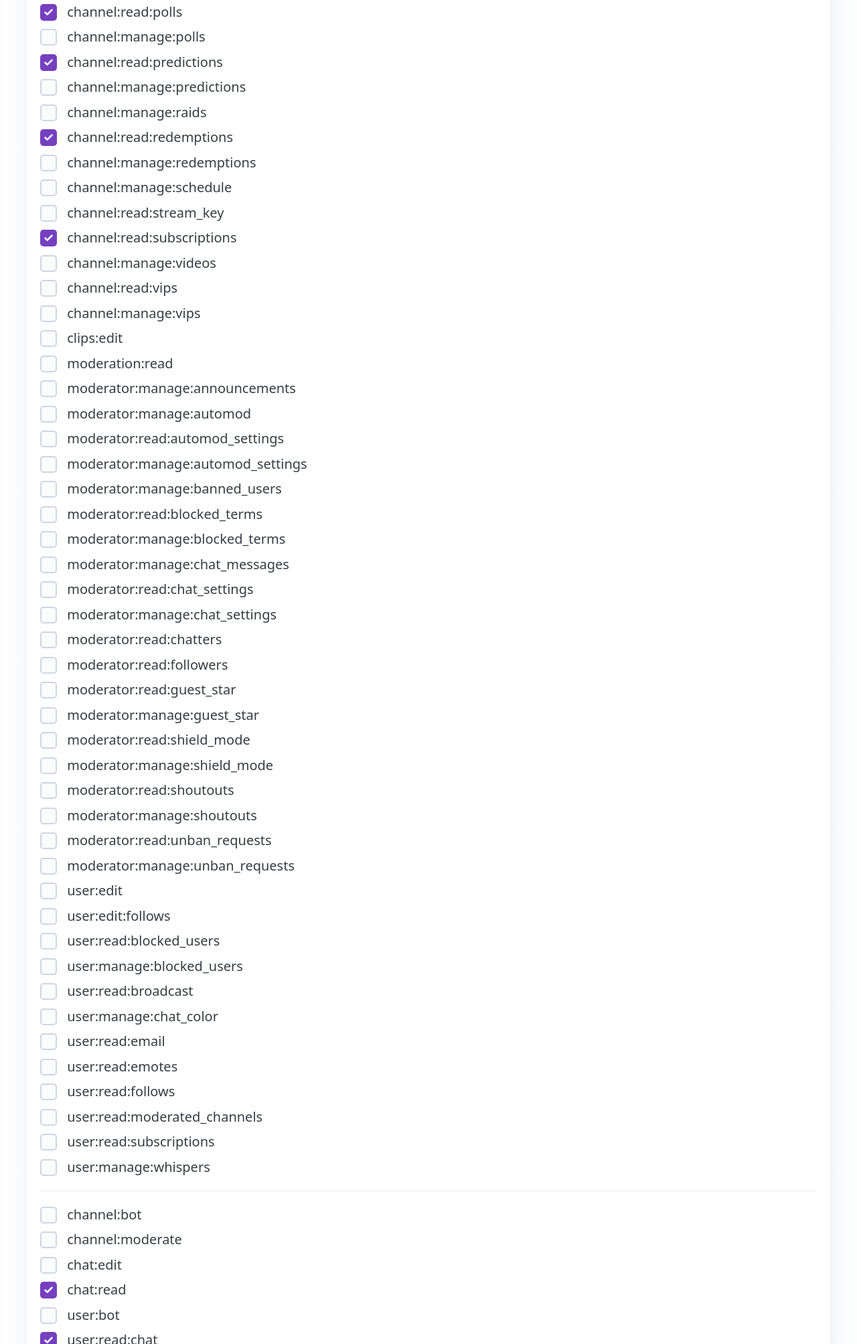
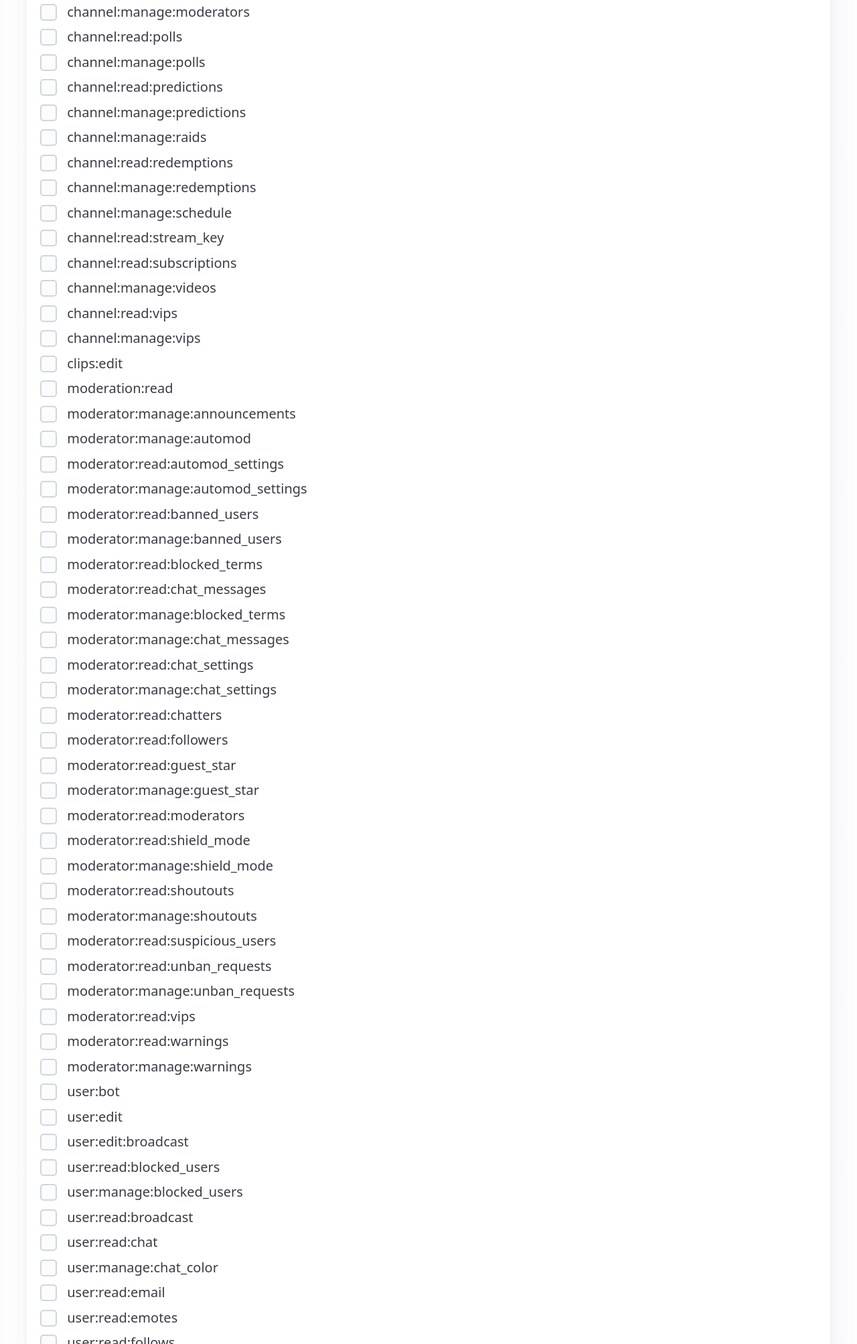
Before and after one commit to declider/twitch-auth, a plain HTML site: page index.html in a window 1280 px wide. Shown: the part 793-2800 px from the top of the page at 67% size. Drawn offline with Linux system fonts and the light colour scheme.

Commit message:
Update index.html

```diff
--- a/index.html
+++ b/index.html
@@ -25,6 +25,10 @@
 				<label>
 					<input type="checkbox" id="bits:read" class="scope">
 					bits:read
+				</label>
+				<label>
+					<input type="checkbox" id="channel:bot" class="scope">
+					channel:bot
 				</label>
 				<label>
 					<input type="checkbox" id="channel:manage:ads" class="scope">
@@ -55,7 +59,7 @@
 					channel:manage:extensions
 				</label>
 				<label>
-                    <input type="checkbox" id="channel:read:goals" class="scope" checked>
+					<input type="checkbox" id="channel:read:goals" class="scope">
 					channel:read:goals
 				</label>
 				<label>
@@ -75,7 +79,7 @@
 					channel:manage:moderators
 				</label>
 				<label>
-                    <input type="checkbox" id="channel:read:polls" class="scope" checked>
+					<input type="checkbox" id="channel:read:polls" class="scope">
 					channel:read:polls
 				</label>
 				<label>
@@ -83,7 +87,7 @@
 					channel:manage:polls
 				</label>
 				<label>
-                    <input type="checkbox" id="channel:read:predictions" class="scope" checked>
+					<input type="checkbox" id="channel:read:predictions" class="scope">
 					channel:read:predictions
 				</label>
 				<label>
@@ -95,7 +99,7 @@
 					channel:manage:raids
 				</label>
 				<label>
-                    <input type="checkbox" id="channel:read:redemptions" class="scope" checked>
+					<input type="checkbox" id="channel:read:redemptions" class="scope">
 					channel:read:redemptions
 				</label>
 				<label>
@@ -111,7 +115,7 @@
 					channel:read:stream_key
 				</label>
 				<label>
-                    <input type="checkbox" id="channel:read:subscriptions" class="scope" checked>
+					<input type="checkbox" id="channel:read:subscriptions" class="scope">
 					channel:read:subscriptions
 				</label>
 				<label>
@@ -151,12 +155,20 @@
 					moderator:manage:automod_settings
 				</label>
 				<label>
+					<input type="checkbox" id="moderator:read:banned_users" class="scope">
+					moderator:read:banned_users
+				</label>
+				<label>
 					<input type="checkbox" id="moderator:manage:banned_users" class="scope">
 					moderator:manage:banned_users
 				</label>
 				<label>
 					<input type="checkbox" id="moderator:read:blocked_terms" class="scope">
 					moderator:read:blocked_terms
+				</label>
+				<label>
+					<input type="checkbox" id="moderator:read:chat_messages" class="scope">
+					moderator:read:chat_messages
 				</label>
 				<label>
 					<input type="checkbox" id="moderator:manage:blocked_terms" class="scope">
@@ -191,6 +203,10 @@
 					moderator:manage:guest_star
 				</label>
 				<label>
+					<input type="checkbox" id="moderator:read:moderators" class="scope">
+					moderator:read:moderators
+				</label>
+				<label>
 					<input type="checkbox" id="moderator:read:shield_mode" class="scope">
 					moderator:read:shield_mode
 				</label>
@@ -207,6 +223,10 @@
 					moderator:manage:shoutouts
 				</label>
 				<label>
+					<input type="checkbox" id="moderator:read:suspicious_users" class="scope">
+					moderator:read:suspicious_users
+				</label>
+				<label>
 					<input type="checkbox" id="moderator:read:unban_requests" class="scope">
 					moderator:read:unban_requests
 				</label>
@@ -215,12 +235,28 @@
 					moderator:manage:unban_requests
 				</label>
 				<label>
+					<input type="checkbox" id="moderator:read:vips" class="scope">
+					moderator:read:vips
+				</label>
+				<label>
+					<input type="checkbox" id="moderator:read:warnings" class="scope">
+					moderator:read:warnings
+				</label>
+				<label>
+					<input type="checkbox" id="moderator:manage:warnings" class="scope">
+					moderator:manage:warnings
+				</label>
+				<label>
+					<input type="checkbox" id="user:bot" class="scope">
+					user:bot
+				</label>
+				<label>
 					<input type="checkbox" id="user:edit" class="scope">
 					user:edit
 				</label>
 				<label>
-                    <input type="checkbox" id="user:edit:follows" class="scope">
-                    user:edit:follows
+					<input type="checkbox" id="user:edit:broadcast" class="scope">
+					user:edit:broadcast
 				</label>
 				<label>
 					<input type="checkbox" id="user:read:blocked_users" class="scope">
@@ -233,6 +269,10 @@
 				<label>
 					<input type="checkbox" id="user:read:broadcast" class="scope">
 					user:read:broadcast
+				</label>
+				<label>
+					<input type="checkbox" id="user:read:chat" class="scope">
+					user:read:chat
 				</label>
 				<label>
 					<input type="checkbox" id="user:manage:chat_color" class="scope">
@@ -259,45 +299,28 @@
 					user:read:subscriptions
 				</label>
 				<label>
+					<input type="checkbox" id="user:read:whispers" class="scope">
+					user:read:whispers
+				</label>
+				<label>
 					<input type="checkbox" id="user:manage:whispers" class="scope">
 					user:manage:whispers
 				</label>
-                <hr>
 				<label>
-                    <input type="checkbox" id="channel:bot" class="scope">
-                    channel:bot
-                </label>
-                <label>
-                    <input type="checkbox" id="channel:moderate" class="scope">
-                    channel:moderate
+					<input type="checkbox" id="user:write:chat" class="scope">
+					user:write:chat
 				</label>
 				<label>
 					<input type="checkbox" id="chat:edit" class="scope">
 					chat:edit
 				</label>
 				<label>
-                    <input type="checkbox" id="chat:read" class="scope" checked>
+					<input type="checkbox" id="chat:read" class="scope">
 					chat:read
-                </label>
-                <label>
-                    <input type="checkbox" id="user:bot" class="scope">
-                    user:bot
-                </label>
-                <label>
-                    <input type="checkbox" id="user:read:chat" class="scope" checked>
-                    user:read:chat
-                </label>
-                <label>
-                    <input type="checkbox" id="user:write:chat" class="scope">
-                    user:write:chat
 				</label>
 				<label>
 					<input type="checkbox" id="whispers:read" class="scope">
 					whispers:read
-                </label>
-                <label>
-                    <input type="checkbox" id="whispers:edit" class="scope">
-                    whispers:edit
 				</label>
             </fieldset>
             <footer><button onclick="auth()">Авторизация</button></footer>
```
Lines whose indentation alone changed are shown as unchanged.
